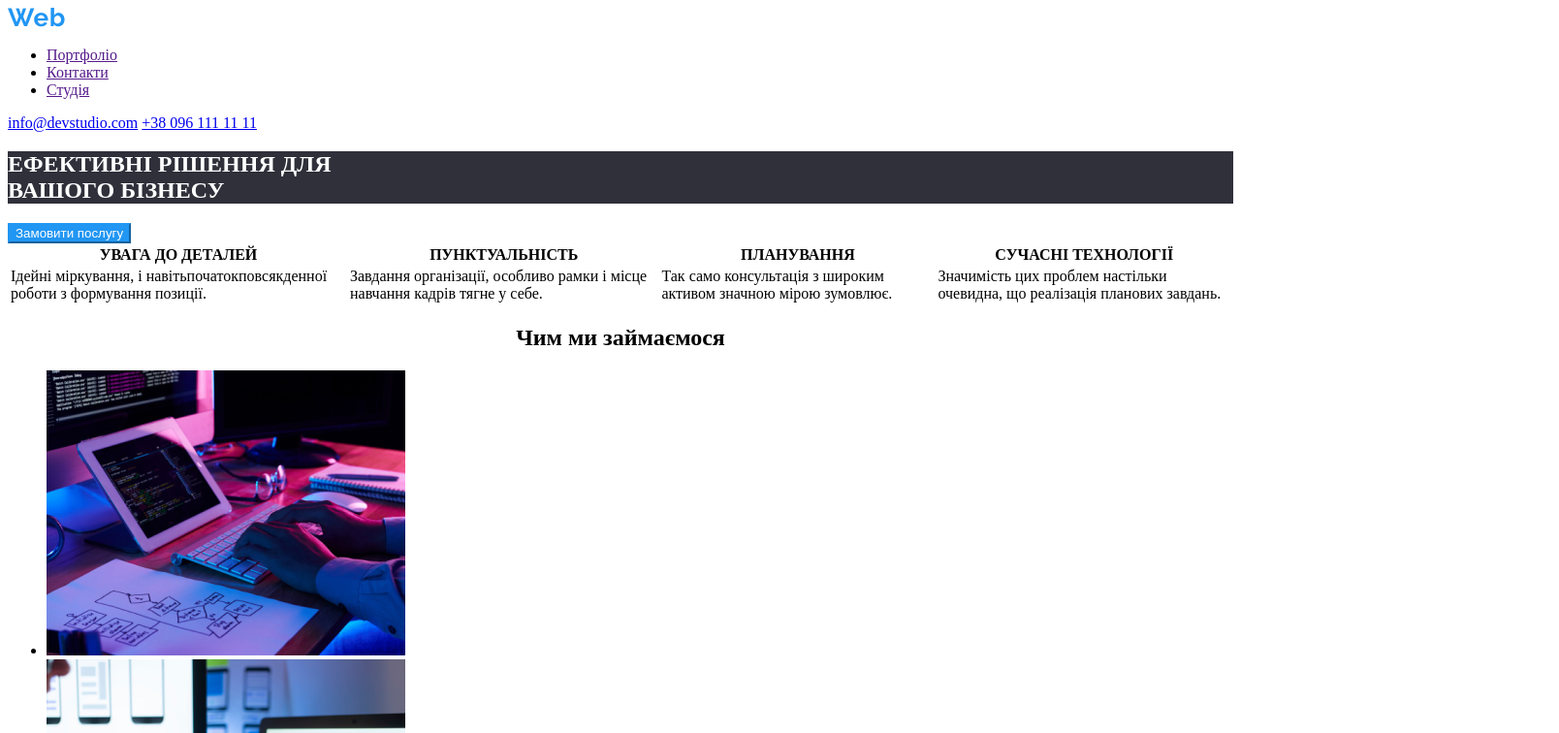
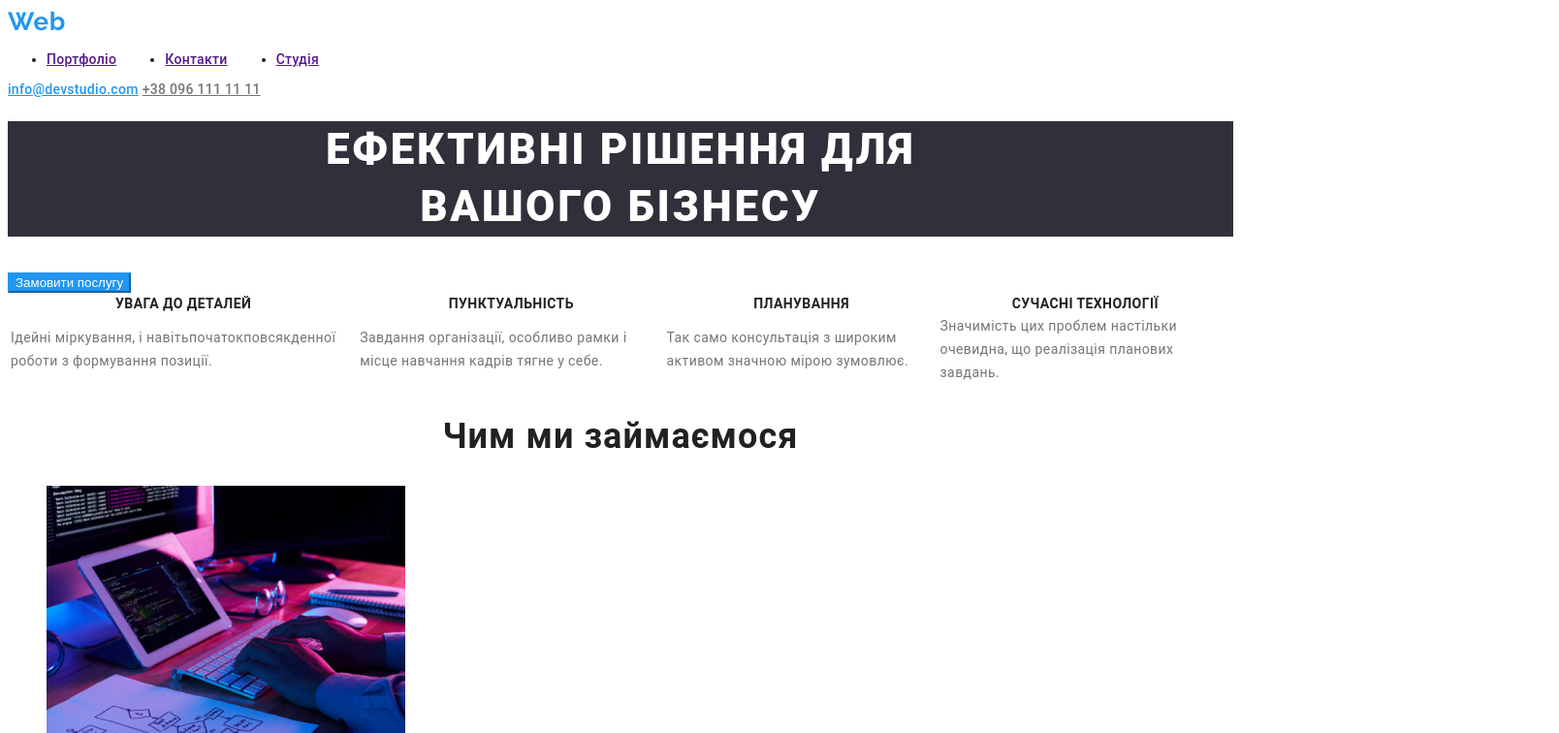
Before and after one commit to kefir59/WebStudio, a plain HTML site: page index.html in a window 1280 px wide. Shown: the top 756 px of the page at 97% size, 1608 px wide, since content can reach past the window. Drawn offline with Linux system fonts and the light colour scheme; files that its build step writes are made by us from their sources.

Commit message:
Update style.css

```diff
--- a/css/style.css
+++ b/css/style.css
@@ -1,25 +1,104 @@
+header {
+  width: 1600px;
+  height: 80px;
+  background: #fff;
+}
+h1 {
+  background-color: rgb(47, 48, 58);
+  font-family: "Roboto", sans-serif;
+  font-weight: 900;
+  font-size: 44px;
+  line-height: 136%;
+  letter-spacing: 0.06em;
+  text-transform: uppercase;
+  text-align: center;
+  color: #fff;
+}
+h2 {
+  text-align: center;
+  font-family: "Roboto", sans-serif;
+  font-weight: 700;
+  font-size: 36px;
+  letter-spacing: 0.03em;
+  text-align: center;
+  color: #212121;
+}
+button {
+  color: white;
+  border-color: rgba(33, 150, 243, 1);
+  background-color: rgba(33, 150, 243, 1);
+}
+.pershemain {
+  font-family: "Roboto", sans-serif;
+  font-weight: 700;
+  font-size: 14px;
+  letter-spacing: 0.03em;
+  text-transform: uppercase;
+  color: #212121;
+}
+.pynkt {
+  font-size: large;
+}
+.plan {
+  font-size: large;
+}
+.syc-tex {
+  font-size: large;
+}
 
-h1 {
- background-color: rgb(47, 48, 58);
- color: white;
+.zverhy {
+  font-family: "Roboto", sans-serif;
+  font-weight: 500;
+  font-size: 14px;
+  letter-spacing: 0.02em;
+  color: #212121;
+  width: 281px;
+  height: 16px;
+  display: flex;
+  justify-content: space-between;
+  align-items: center;
 }
-h2{
-    text-align: center;
+.WebStudio {
+  font-family: "Raleway", sans-serif;
+  font-weight: 700;
+  font-size: 26px;
+  letter-spacing: 0.03em;
+  color: #2196f3;
 }
-button{
-    color: white;
-    border-color: rgba(33, 150, 243, 1) ;
-    background-color: rgba(33, 150, 243, 1);
+.poshta {
+  font-family: "Roboto", sans-serif;
+  font-weight: 500;
+  font-size: 14px;
+  letter-spacing: 0.02em;
+  color: #2196f3;
 }
-.yvaga{
-    font-size: large;
+.tel {
+  font-family: "Roboto", sans-serif;
+  font-weight: 500;
+  font-size: 14px;
+  letter-spacing: 0.02em;
+  color: #757575;
 }
-.pynkt{
-    font-size: large;
+th {
+  font-family: "Roboto", sans-serif;
+  font-weight: 700;
+  font-size: 14px;
+  letter-spacing: 0.03em;
+  text-transform: uppercase;
+  color: #212121;
 }
-.plan{
-    font-size: large;
+td {
+  font-family: "Roboto", sans-serif;
+  font-weight: 400;
+  font-size: 14px;
+  line-height: 171%;
+  letter-spacing: 0.03em;
+  color: #757575;
 }
-.syc-tex{
-    font-size: large;
+footer{
+  background: #2f303a;
 }
+.nasha{
+  background: #f5f4fa;
+  text-align: center;
+}
```
